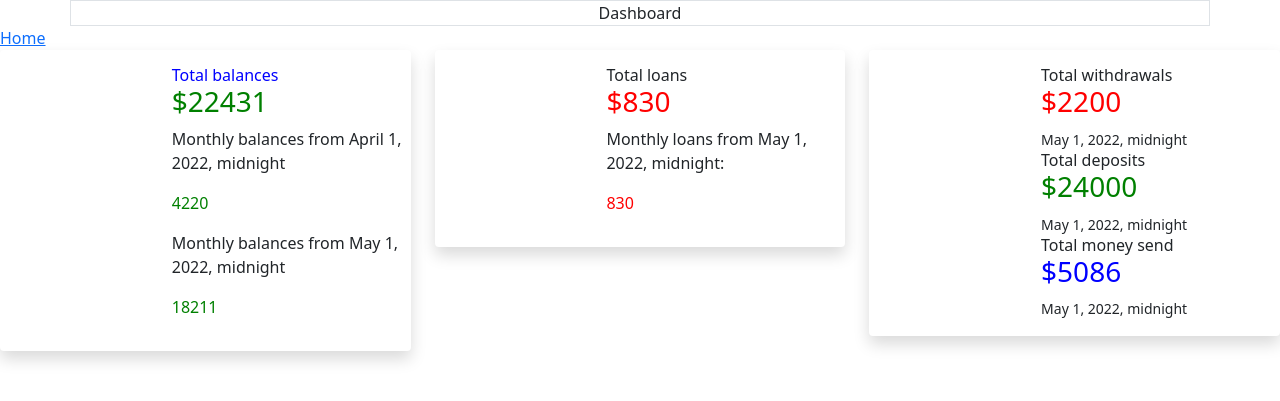
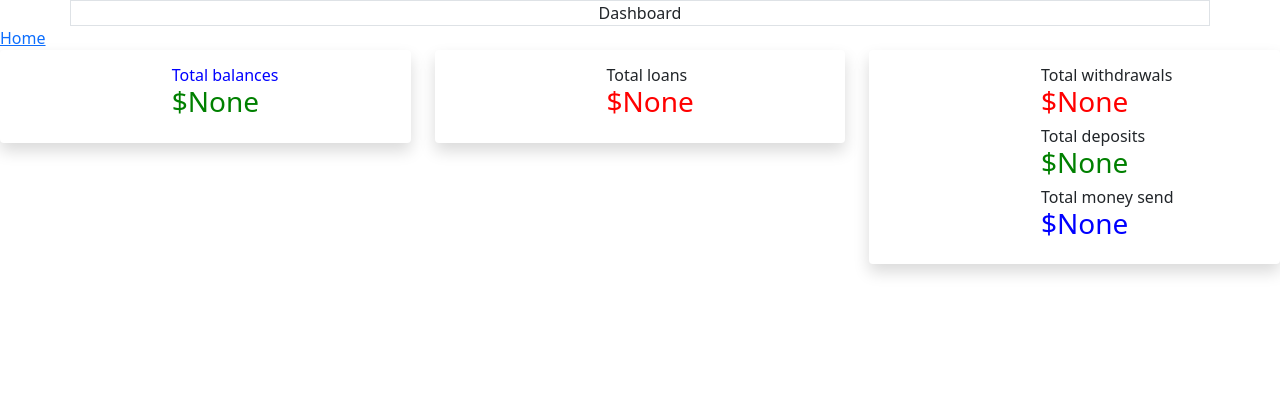
Before and after one commit to chepkiruidorothy/bank, a Django app: page /dashboard/ in a window 1280 px wide. Shown: the part 56-457 px from the top of the page. Run offline with Django 4.2, Linux system fonts and the light colour scheme; a user stored in the database is signed in; data comes from the database, SQL or seed files in the repository; both versions use the stored data as it was after the commit; some libraries are stand-ins or nearby versions.

Commit message:
fixed dashboard filtering

```diff
--- a/bank/settings.py
+++ b/bank/settings.py
@@ -43,6 +43,7 @@
     'django.contrib.sites',
     'allauth',
     'allauth.account',
+    'crispy_forms',
     'allauth.socialaccount',
 ]
 
--- a/branch/views.py
+++ b/branch/views.py
@@ -11,6 +11,8 @@
 from decimal import Decimal
 from django.db.models import Sum, Count
 from django.db.models.functions import TruncMonth
+
+
 
 @login_required
 def home(request):
@@ -212,16 +214,14 @@
 
 
 def dashboard(request):
-    accounts = Account.objects.filter(customer__user = request.user)
-    total_amount = Account.objects.aggregate(sum=Sum ('balance') )
-    loans = Loan.objects.filter(name=request.user)
-    total_loans = Loan.objects.aggregate(sum=Sum ('amount') )
-    total_withdraw = Transaction.objects.filter(type='Withdrawal').aggregate(sum=Sum ('amount') )
-    total_deposited = Transaction.objects.filter(type='Deposit').aggregate(sum=Sum ('amount') )
-    total_transferred= Transaction.objects.filter(type='Transfer').aggregate(sum=Sum ('amount') )
-    monthly_withdrawals = Transaction.objects.filter(type='Withdrawal').annotate(month=TruncMonth('timestamp')).values('month').annotate(c=Count('id')).annotate(sum=Sum('amount')).values('month','sum','c')
-    monthly_deposits= Transaction.objects.filter(type='Deposit').annotate(month=TruncMonth('timestamp')).values('month').annotate(c=Count('id')).annotate(sum=Sum('amount')).values('month','sum','c')
-    monthly_transfers= Transaction.objects.filter(type='Transfer').annotate(month=TruncMonth('timestamp')).values('month').annotate(c=Count('id')).annotate(sum=Sum('amount')).values('month','sum','c')
-    loans_monthly = Loan.objects.annotate(month=TruncMonth('timestamp')).values('month').annotate(c=Count('id')).annotate(sum=Sum('amount')).values('month','sum','c')
-    accounts_monthly = Account.objects.annotate(month=TruncMonth('timestamp')).values('month').annotate(c=Count('id')).annotate(sum=Sum('balance')).values('month','sum','c')
-    return render(request, 'dashboard.html',{"accounts":accounts,"total_withdraw":total_withdraw,"total_transferred":total_transferred, "total_deposited":total_deposited, "loans_monthly":loans_monthly,"monthly_transfers":monthly_transfers, "monthly_deposits":monthly_deposits, "monthly_withdrawals":monthly_withdrawals, "accounts_monthly":accounts_monthly , "total_loans":total_loans, "total_amount":total_amount,"loans":loans})
+    total_amount = Account.objects.filter(customer__user = request.user).aggregate(sum=Sum ('balance') )
+    total_loans = Loan.objects.filter(customer__user = request.user).aggregate(sum=Sum ('amount') )
+    total_withdraw = Transaction.objects.filter(type='Withdrawal').filter(account__customer__user=request.user).aggregate(sum=Sum ('amount') )
+    total_deposited = Transaction.objects.filter(type='Deposit').filter(account__customer__user=request.user).aggregate(sum=Sum ('amount') )
+    total_transferred= Transaction.objects.filter(type='Transfer').filter(account__customer__user=request.user).aggregate(sum=Sum ('amount') )
+    monthly_withdrawals = Transaction.objects.filter(type='Withdrawal').filter(account__customer__user=request.user).annotate(month=TruncMonth('timestamp')).values('month').annotate(c=Count('id')).annotate(sum=Sum('amount')).values('month','sum','c')
+    monthly_deposits= Transaction.objects.filter(type='Deposit').filter(account__customer__user=request.user).annotate(month=TruncMonth('timestamp')).values('month').annotate(c=Count('id')).annotate(sum=Sum('amount')).values('month','sum','c')
+    monthly_transfers= Transaction.objects.filter(type='Transfer').filter(account__customer__user=request.user).annotate(month=TruncMonth('timestamp')).values('month').annotate(c=Count('id')).annotate(sum=Sum('amount')).values('month','sum','c')
+    loans_monthly = Loan.objects.filter(customer__user = request.user).annotate(month=TruncMonth('timestamp')).values('month').annotate(c=Count('id')).annotate(sum=Sum('amount')).values('month','sum','c')
+    accounts_monthly = Account.objects.filter(customer__user = request.user).annotate(month=TruncMonth('timestamp')).values('month').annotate(c=Count('id')).annotate(sum=Sum('balance')).values('month','sum','c')
+    return render(request, 'dashboard.html',{"total_withdraw":total_withdraw,"total_transferred":total_transferred, "total_deposited":total_deposited, "loans_monthly":loans_monthly,"monthly_transfers":monthly_transfers, "monthly_deposits":monthly_deposits, "monthly_withdrawals":monthly_withdrawals, "accounts_monthly":accounts_monthly , "total_loans":total_loans, "total_amount":total_amount})
--- a/templates/dashboard.html
+++ b/templates/dashboard.html
@@ -1,6 +1,6 @@
 {% extends 'base.html'%}
 {% block content%}
-
+<script src="https://cdn.jsdelivr.net/npm/chart.js@3.7.1/dist/chart.min.js"></script>
 <div class="container d-flex d-flex-column justify-content-center border">
   <div class="d-flex">
 
@@ -21,10 +21,6 @@
                         <div class="col-12 col-xl-5 text-xl-center mb-3 mb-xl-0 d-flex align-items-center justify-content-xl-center">
                             <div class="icon-shape icon-shape-primary rounded me-4 me-sm-0">
                                 <svg class="icon" fill="currentColor" viewBox="0 0 20 20" xmlns="http://www.w3.org/2000/svg"><path d="M13 6a3 3 0 11-6 0 3 3 0 016 0zM18 8a2 2 0 11-4 0 2 2 0 014 0zM14 15a4 4 0 00-8 0v3h8v-3zM6 8a2 2 0 11-4 0 2 2 0 014 0zM16 18v-3a5.972 5.972 0 00-.75-2.906A3.005 3.005 0 0119 15v3h-3zM4.75 12.094A5.973 5.973 0 004 15v3H1v-3a3 3 0 013.75-2.906z"></path></svg>
-                            </div>
-                            <div class="d-sm-none">
-                                <h2 class="h5">Total balances</h2>
-                                <h3 class="fw-extrabold mb-1">${{total_amount.sum}}</h3>
                             </div>
                         </div>
                         <div class="col-12 col-xl-7 px-xl-0">
@@ -119,6 +115,8 @@
         </div>
     </div>
 
+
+
 {% endblock %}
 
 <!-- Specific Page JS goes HERE  -->
```
Also changed, not shown: db.sqlite3.
